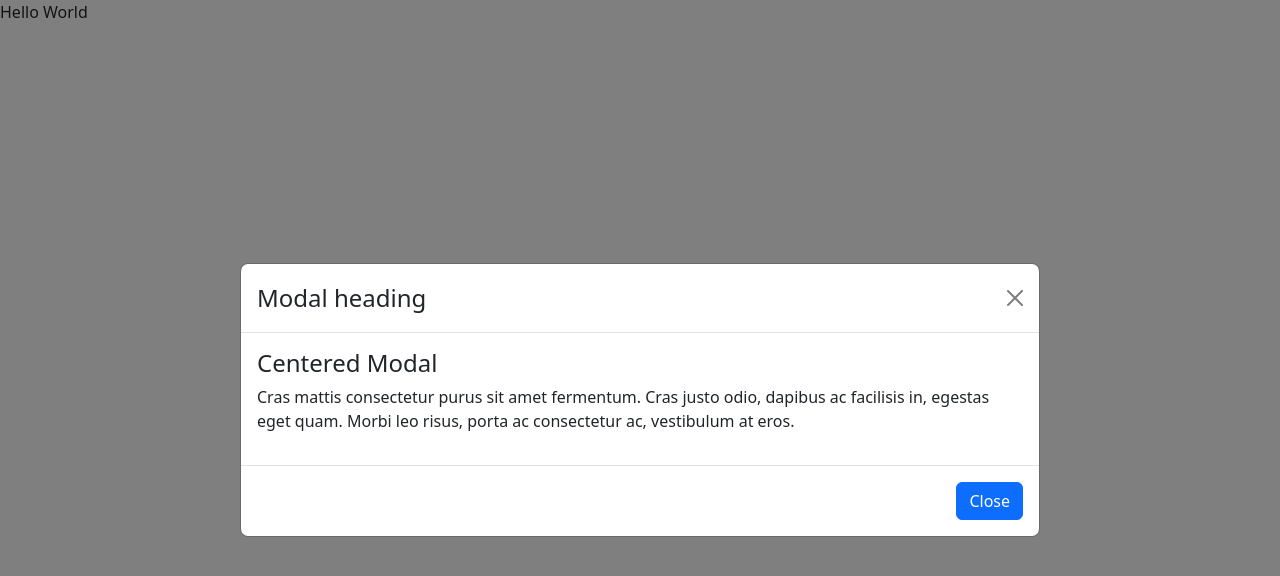
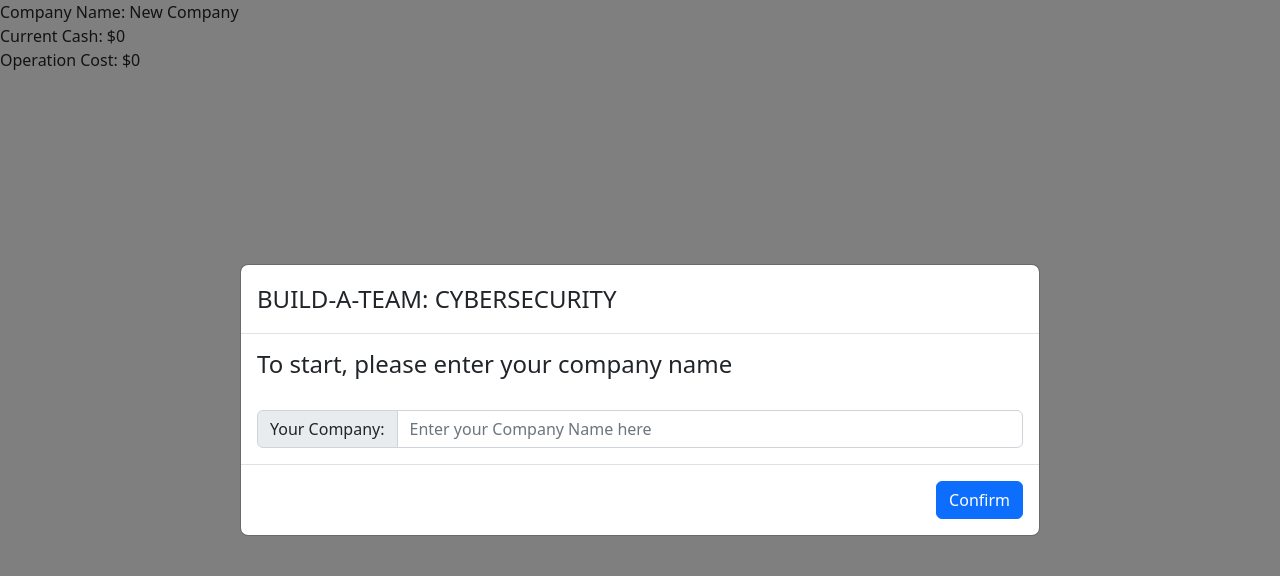
Before and after one commit to vincepogz/CSCI401_Build-A-Team_CyberSecurity-Team, a React (Vite) app in the folder frontend/: page / in a window 1280 px wide. Shown: the top 576 px of the page. Built offline with nearby package versions, Linux system fonts and the light colour scheme.

Commit message:
working game modal

```diff
--- a/frontend/src/App.js
+++ b/frontend/src/App.js
@@ -1,6 +1,6 @@
 import React, {useState} from 'react';
 import './App.css';
-import GameSystemModal from "./components/gameSystem";
+import GameStart from "./components/gameSystem";
 import CompanyDashboard from './components/companyDashboard'
 
 
@@ -42,9 +42,16 @@ function App() {
         }
     ])
 
+    function setGame(newName) {
+        console.log("Hello from App.js", newName)
+        setCompany({name: newName})
+    }
+
     return (
         <>
-        <GameSystemModal
+        <GameStart
+            name={company}
+            setGame = {setGame}
             show={modalShow}
             onHide={() => setModalShow(false)}/>
 
--- a/frontend/src/components/companyDashboard.js
+++ b/frontend/src/components/companyDashboard.js
@@ -4,7 +4,11 @@ function Company(props) {
     return (
         <>
         <div>
-            Hello World
+            Company Name: {props.company.name}
+            <br/>
+            Current Cash: ${props.company.current_cash}
+            <br/>
+            Operation Cost: ${props.company.current_cost}
         </div>
         </>
     )
--- a/frontend/src/components/gameSystem.js
+++ b/frontend/src/components/gameSystem.js
@@ -1,33 +1,58 @@
-import React from "react";
+import React, {useState} from "react";
 import Button from 'react-bootstrap/Button';
 import Modal from 'react-bootstrap/Modal';
+import Form from 'react-bootstrap/Form';
+import InputGroup from 'react-bootstrap/InputGroup';
 
-function gameSystemModal(props) {
+function GameStart(props) {
+
+
     return (
+        <>
         <Modal
-      {...props}
         size="lg"
         aria-labelledby="contained-modal-title-vcenter"
         centered
+        backdrop="static"
+        {...props}
         >
-      <Modal.Header closeButton>
+        <Modal.Header>
             <Modal.Title id="contained-modal-title-vcenter">
-          Modal heading
+            BUILD-A-TEAM: CYBERSECURITY
             </Modal.Title>
         </Modal.Header>
         <Modal.Body>
-        <h4>Centered Modal</h4>
-        <p>
-          Cras mattis consectetur purus sit amet fermentum. Cras justo odio,
-          dapibus ac facilisis in, egestas eget quam. Morbi leo risus, porta ac
-          consectetur ac, vestibulum at eros.
-        </p>
+            <h4>To start, please enter your company name</h4>
+            <br />
+            <Form
+                id="companyConfirm"
+                onSubmit={(e) => {
+                    e.preventDefault();
+                    props.setGame(e.currentTarget.elements.companyConfirm.value)
+                }}
+            >
+                <InputGroup size="md" >
+                    <InputGroup.Text id="inputGroup-sizing-lg" >Your Company:</InputGroup.Text>
+
+                    <Form.Control
+                        id="companyConfirm"
+                        type="text"
+                        aria-label="Large"
+                        aria-describedby="inputGroup-sizing-sm"
+                        placeholder="Enter your Company Name here"
+                    />
+
+                </InputGroup>
+            </Form>
         </Modal.Body>
         <Modal.Footer>
-        <Button onClick={props.onHide}>Close</Button>
+            <Button type="submit" onClick={props.onHide} form="companyConfirm">Confirm</Button>
         </Modal.Footer>
+
         </Modal>
+        </>
+
     );
     }
 
-export default gameSystemModal;
+export default GameStart;
```
Also changed, not shown: 3 other files (tests, documents, lock files or other folders). Lines whose indentation alone changed are shown as unchanged.
